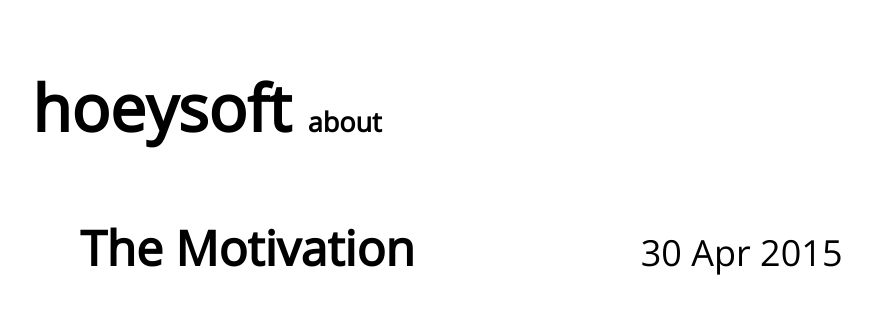
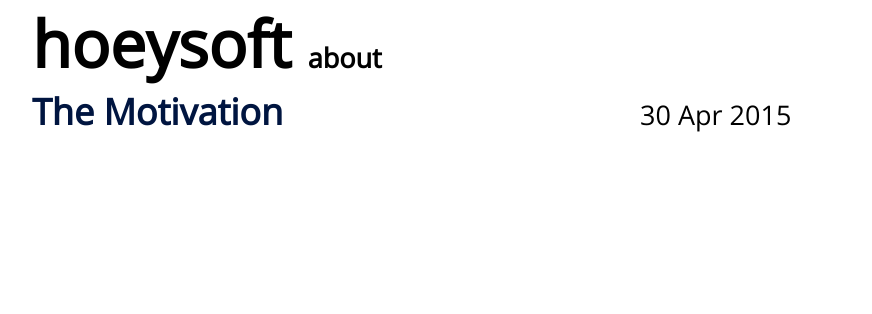
Before and after one commit to hoeysoft/hoeysoft.github.io, a Jekyll site: the page built from index.html, in a window 1280 px wide. Shown: the top 314 px of the page, without its empty margins (128-1000 px from the left). Built offline with Jekyll 4.4.1, drawn with Linux system fonts in a browser that asks for light colours.

Commit message:
scss applied.

```diff
--- a/css/default.css
+++ b/css/default.css
@@ -1,79 +1,55 @@
 /*
  * Styles for 'default' layout
  */
+/*---------------------------------------------------*/
+/*
+ * Define commonly used sizes
+ */
+* {
+  margin: 0;
+  padding: 0; }
+
+body {
+  width: 960px;
+  margin: 0 auto;
+  /* http://google.com/fonts: Open Sans */
+  font-family: 'Open Sans', sans-serif;
+  font-size: 64px; }
+
+h1 {
+  font-size: 36px; }
+
+a {
+  color: #001540;
+  font-weight: bold;
+  text-decoration: none; }
+  a:hover {
+    color: #003fbf; }
+
+p, .highlight {
+  font-size: 27px; }
 
 /*---------------------------------------------------*/
+#menu a {
+  color: black; }
+  #menu a:hover {
+    color: gray; }
 
-* {
-    margin: 0;
-    padding: 0;
-}
-
-body {
-    width : 960px;
-    margin: 0 auto;
-
-    /* http://google.com/fonts: Open Sans */
-    font-family: 'Open Sans', sans-serif;
-
-    /* This is Site-ID size.("hoeysoft")
-     * Other elements are relative to this size.
-     * Sizes are getting smaller with 75% by importance.
-     */
-    font-size: 64px;
-}
-
-h1 {
-    margin: 0 48px;
-    font-size: 0.75em;
-}
-
-a {
-    color: black;
-	font-weight: bold;
-    text-decoration: none;
-}
-
-a:hover {
-    color: gray;
-}
-
-p, .highlight {
-    margin: 36px 36px;
-    font-size: 0.421875em; /* (0.75)^3 */
-}
+#about {
+  font-size: 27px; }
 
 /*---------------------------------------------------*/
-
-#menu {
-    margin: 64px auto;
-}
-
-#about {
-    font-size: 0.421875em; /* (0.75)^3 */
-}
-
-/*---------------------------------------------------*/
-
 #posts {
-    margin: 36px 48px;
-    font-size: 0.75em;
-}
-
-#posts ul
-{
-    list-style-type: none;
-}
-
-#posts .post-title {
+  font-size: 36px; }
+  #posts ul {
+    list-style-type: none; }
+  #posts .post-title {
     width: 480px;
-    display: inline-block;
-}
-
-#posts .date-indicator {
+    display: inline-block; }
+  #posts .date-indicator {
     width: 270px;
     display: inline-block;
+    text-align: right;
+    font-size: 0.75em; }
 
-    text-align: right;
-    font-size: 0.75em;
-}
+/*# sourceMappingURL=default.css.map */
```
Also changed, not shown: css/_values.scss (added, +20 -0 lines), css/default.scss (added, +79 -0 lines), 1 other file.
